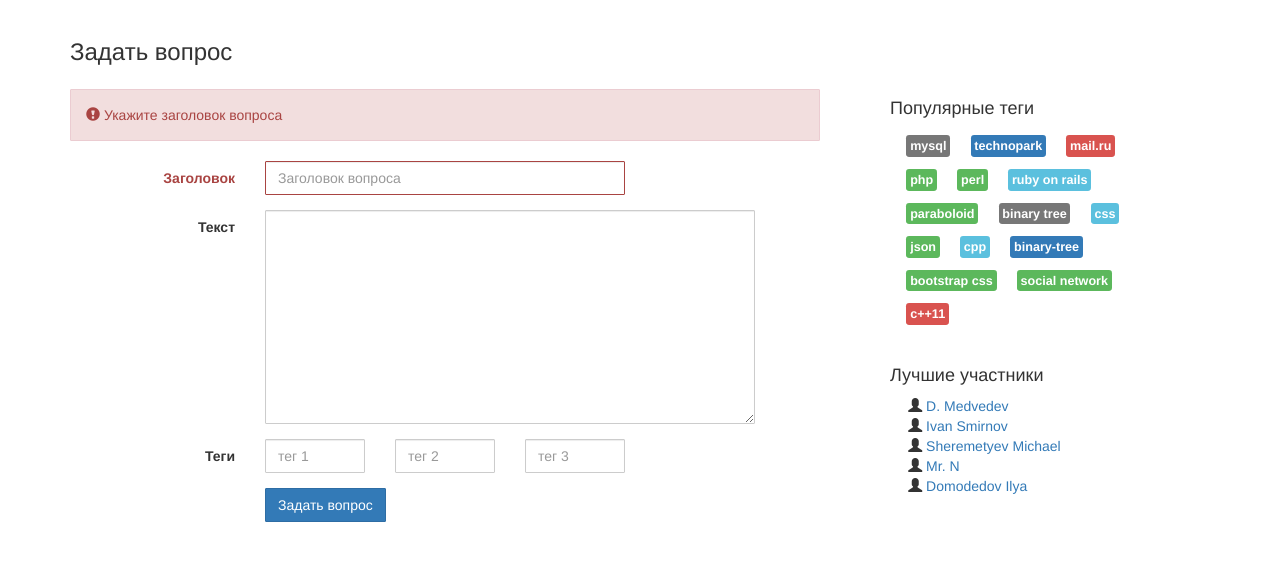
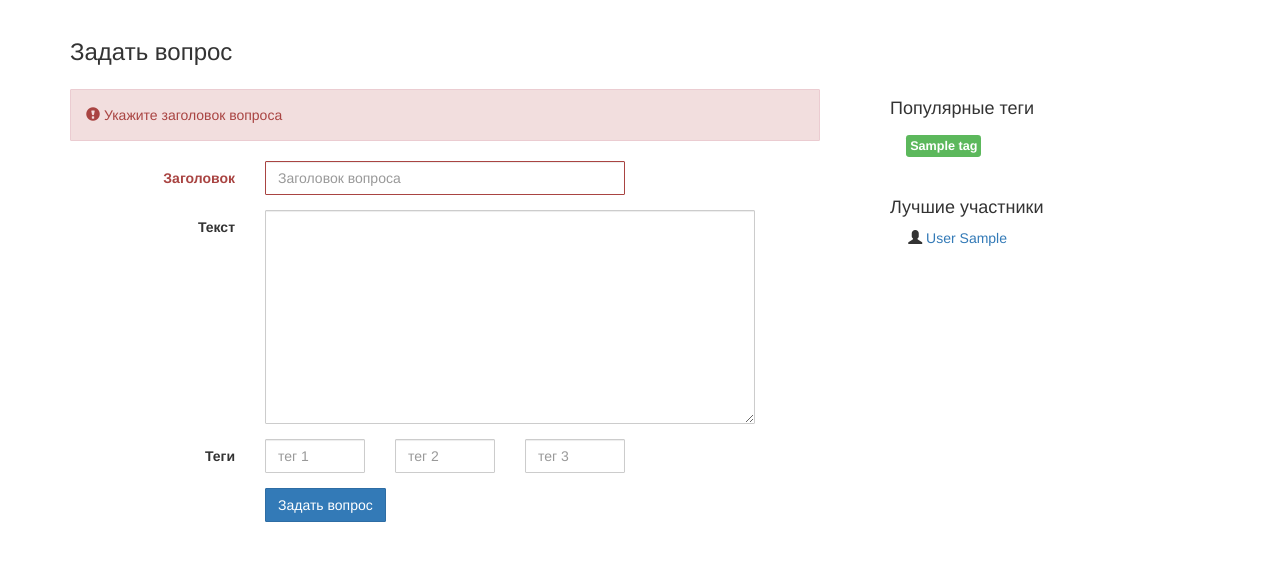
Before and after one commit to nksoff/archive__ask_slimov, a Django app: page /ask/ in a window 1280 px wide. Shown: the part 71-632 px from the top of the page. Run offline with Django 3.2, Linux system fonts and the light colour scheme; tables that the repository leaves empty hold one stand-in row (values such as "Sample post").

Commit message:
task 4, update right block (popular tags, best users)

```diff
--- a/ask_slimov/ask_slimov/context_processors.py
+++ b/ask_slimov/ask_slimov/context_processors.py
@@ -1,21 +1,14 @@
-from random import choice, shuffle
+from ask_slimov.models import Tag
+from django.contrib.auth.models import User
 
 # popular tags
 def popular_tags(request):
-    tags = ['mysql', 'technopark', 'mail.ru', 'php', 'perl', 'ruby on rails', 'paraboloid', 'binary tree', 'css', 'json', 'cpp', 'binary-tree', 'bootstrap css', 'social network', 'c++11', ]
-    colors = ['success', 'primary', 'default', 'danger', 'info']
+    tags = Tag.objects.order_by_question_count().all()[:12]
 
-    popular = [
-            { 'tag': tag, 'color': choice(colors), } for tag in tags
-    ]
-
-    return {'popular_tags': popular}
+    return {'popular_tags': tags}
 
 # best users
 def best_users(request):
-    users = ['Mr. N', 'D. Medvedev', 'Ivan Smirnov', 'Domodedov Ilya', 'Sheremetyev Michael']
-    shuffle(users)
-    best = [
-        { 'name': u } for u in users
-    ]
-    return {'best_users': best}
+    users = User.objects.all()[0:10]
+
+    return {'best_users': users}
--- a/ask_slimov/templates/layout.html
+++ b/ask_slimov/templates/layout.html
@@ -62,7 +62,7 @@
                     <div class="ask-body-block-title">Популярные теги</div>
                     <div class="ask-tags">
                         {% for tag in popular_tags %}
-                        <a href="{% url 'tag' tag.tag  %}" class="ask-tags-tag ask-tags-tag_color_{{ tag.color }}">{{ tag.tag }}</a>
+                        <a href="{% url 'tag' tag.title  %}" class="ask-tags-tag ask-tags-tag_color_{{ tag.get_color_display }}">{{ tag.title }}</a>
                         {% endfor %}
                     </div>
                 </div>
@@ -72,7 +72,7 @@
                         {% for u in best_users %}
                         <li class="ask-best-members-person">
                             <span class="ask-best-members-person-icon"></span>
-                            <a href="">{{ u.name }}</a>
+                            <a href="">{{ u.last_name }} {{ u.first_name }}</a>
                         </li>
                         {% endfor %}
                     </ol>
```
